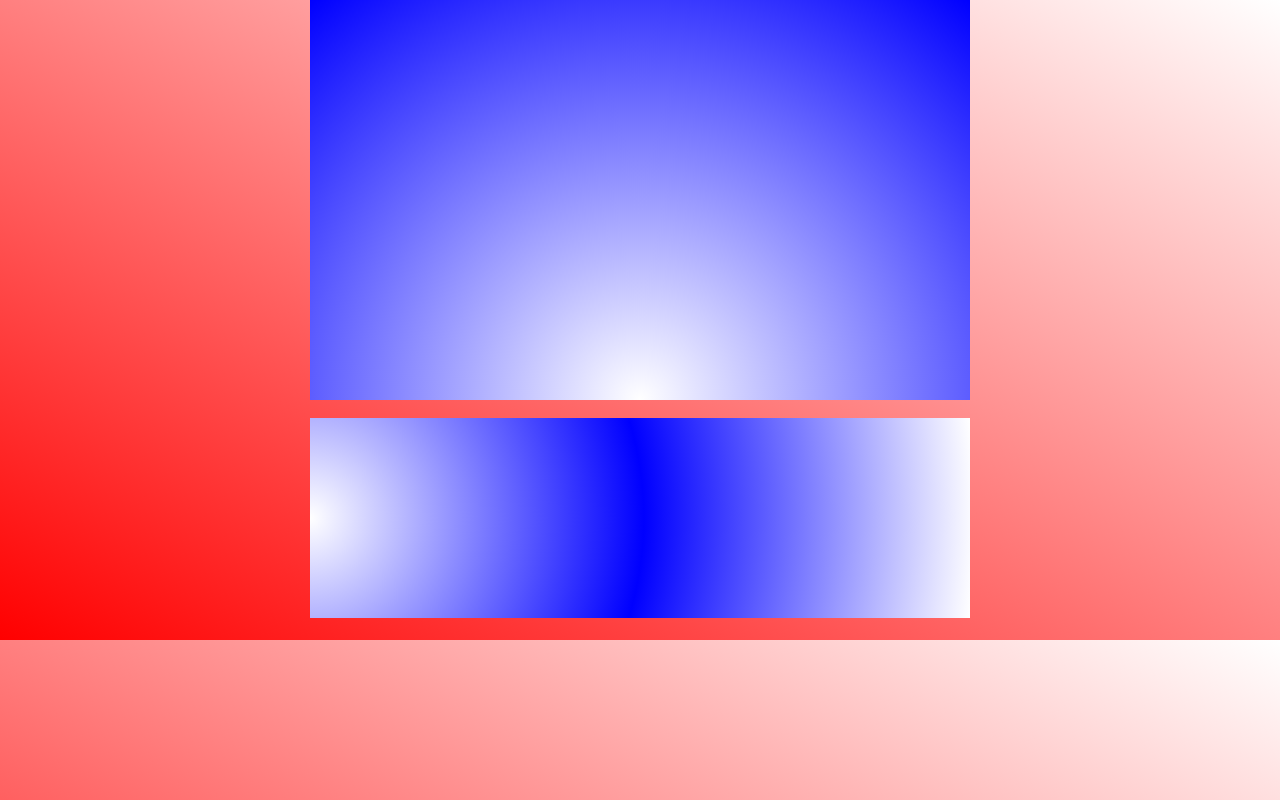
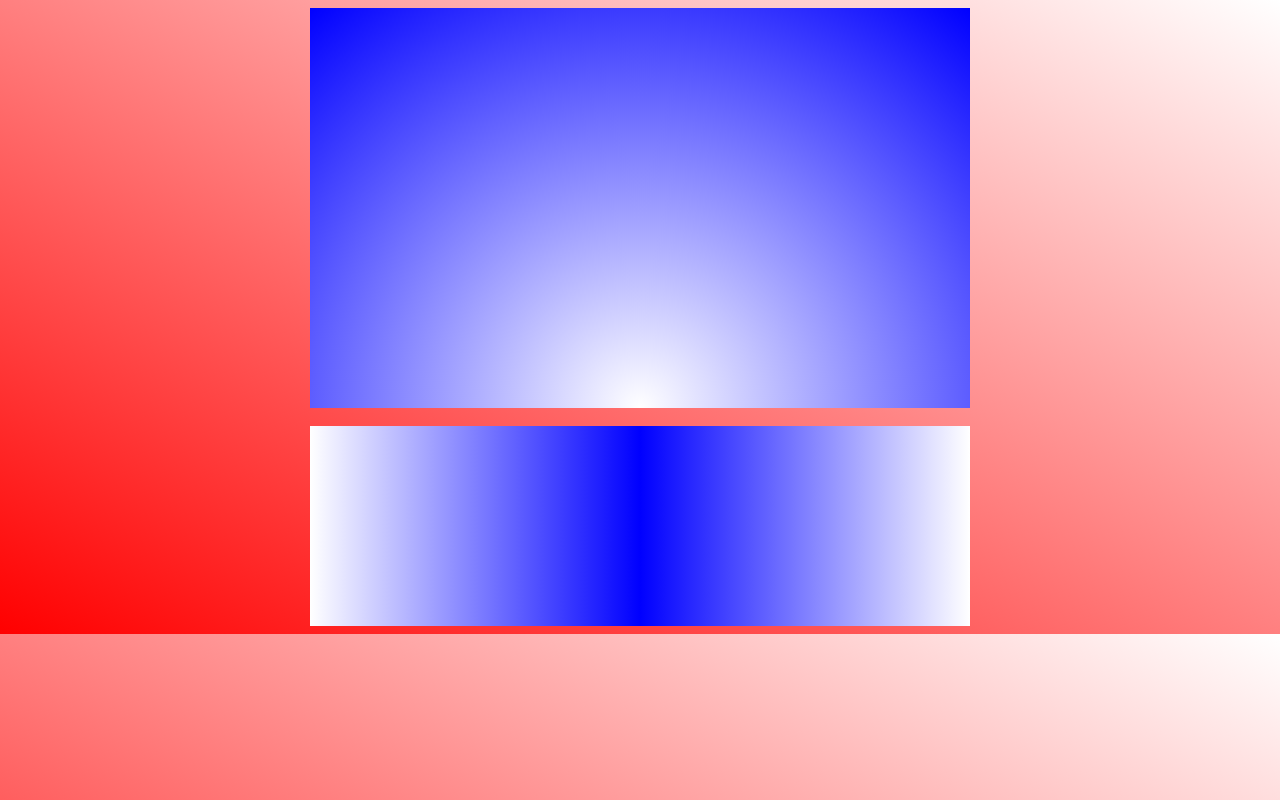
Before and after one commit to darmariduan/tugas_10_css, a plain HTML site: page index.html in a window 1280 px wide. Drawn offline with Linux system fonts and the light colour scheme.

Commit message:
Tugas 10 CSS

```diff
--- a/style.css
+++ b/style.css
@@ -1,7 +1,4 @@
 body{
-  width: 960px;
-  height:640px;
-  margin: 0 auto;
   background-image: linear-gradient(to top right, red, white);
 }
 
@@ -9,12 +6,12 @@ body{
   width: 660px;
   height: 400px;
   margin: 0 auto;
-  background-image: radial-gradient(farthest-corner circle at 50% bottom, white, blue);
+  background-image: radial-gradient(circle at bottom, white, blue);
 }
 .dua{
   width: 660px;
   height: 200px;
   margin: 0 auto;
-  background-image: radial-gradient(farthest-corner circle at 0% , white, blue, white);
+  background-image: linear-gradient(to right , white, blue, white);
 
 }
```
